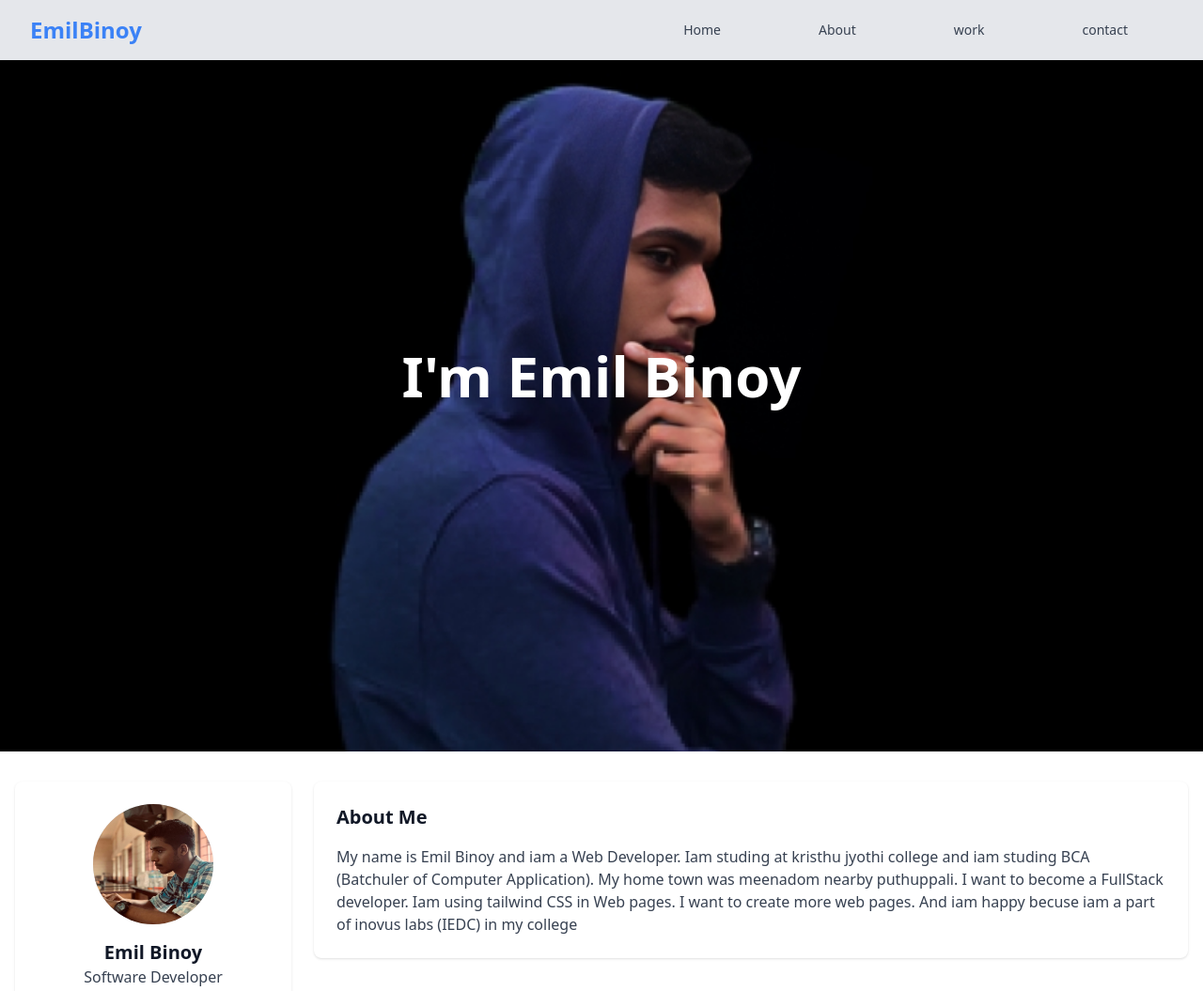
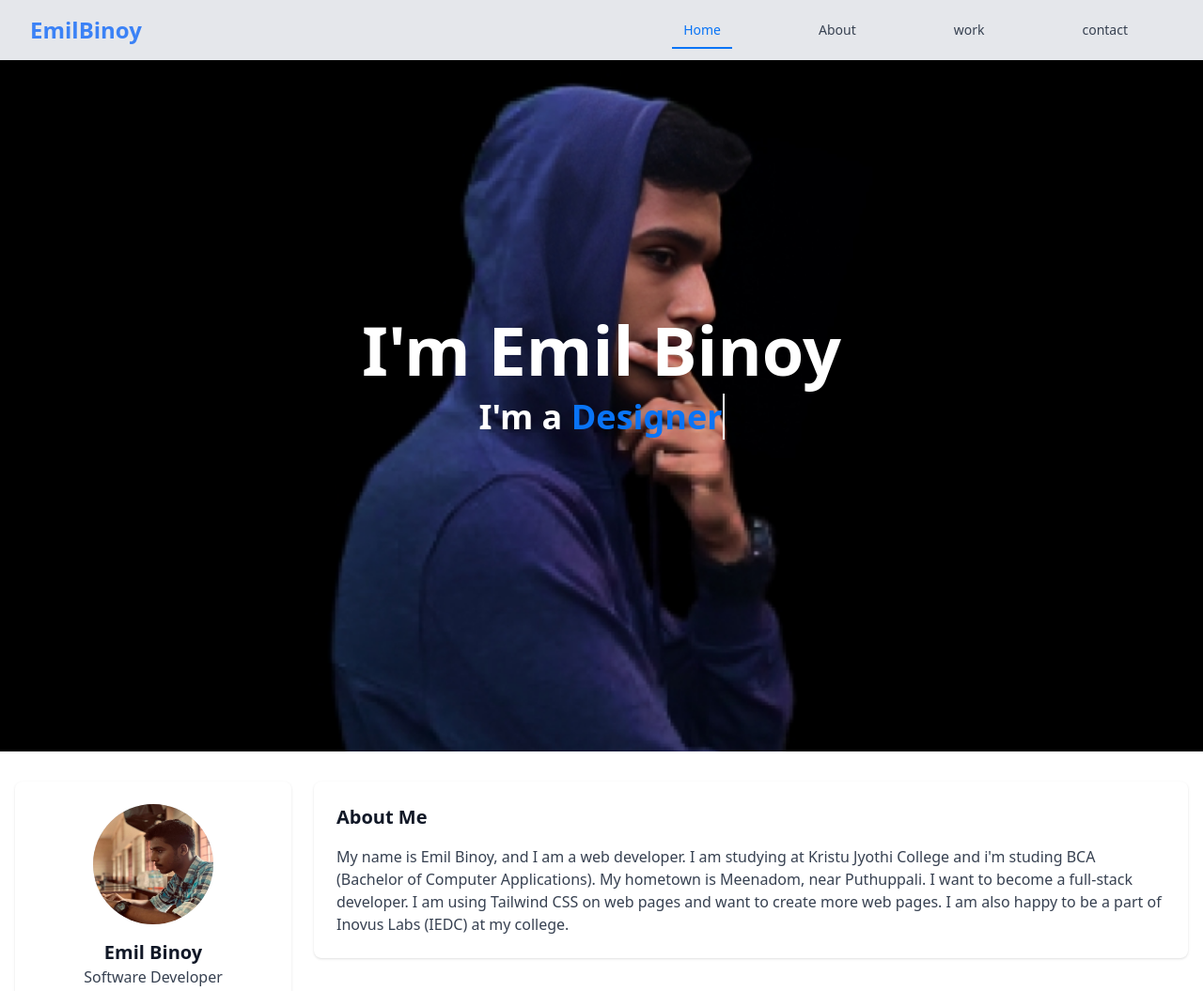
Before and after one commit to just-a-user-emil/portfolio, a plain HTML site: page index.html in a window 1280 px wide. Shown: the top 1055 px of the page at 94% size. Drawn offline with nearby package versions, Linux system fonts and the light colour scheme.

Commit message:
added new text

```diff
--- a/index.html
+++ b/index.html
@@ -106,9 +106,16 @@
 
        <!-- parallax -->
 
-    <section class="parallax flex items-center justify-center text-white" id="home">
-        <h1 class="text-6xl font-bold">I'm Emil Binoy</h1>
+       <section class="parallax flex items-center justify-center text-white" id="home">
+        <div class="text-center">
+            <h1 class="text-7xl font-bold first">I'm Emil Binoy</h1>
+            <h2 class="text-4xl mt-4 font-bold second">
+                <span class="wrap">I'm a</span>
+                <a href="" class="typewrite" data-period="2000" data-type='[ "Web Developer", "Designer", "College Student"]'></a>
+            </h2>
+        </div>
     </section>
+
 
 
     <!-- about  -->
@@ -194,9 +201,11 @@
                 <div class="col-span-4 sm:col-span-9">
                     <div class="bg-white shadow rounded-lg p-6 bg-white dark:bg-gray-900">
                         <h2 class="text-xl font-bold mb-4 text-gray-900 dark:text-white">About Me</h2>
-                        <p class="text-gray-700 dark:text-gray-400">My name is Emil Binoy and iam a Web Developer. Iam studing at kristhu jyothi college and iam studing BCA (Batchuler of Computer Application).
-                        My home town was meenadom nearby puthuppali. I want to become a FullStack developer. Iam using tailwind CSS in Web pages. I want to create
-                        more web pages. And iam happy becuse iam a part of inovus labs (IEDC) in my college
+                        <p class="text-gray-700 dark:text-gray-400">My name is Emil Binoy, and I am a web developer. I am studying at Kristu Jyothi College and i'm studing BCA (Bachelor of Computer Applications).
+                             My hometown is Meenadom, near Puthuppali. I want to become a full-stack developer. I am using Tailwind CSS on web pages and want to create more web pages.
+                             I am also happy to be a part of Inovus Labs (IEDC) at my college.
+
+
 
                         </p>
                     </div>
@@ -215,8 +224,8 @@
                                     </p>
                                 </div>
                                     <p class="mt-2 dark:text-gray-400">
-                                            I was learned many tags in html and i learned different type features and uses of CSS
-                                            it was an amazing experience for me. I do many of websites and i made a portfolio for me.
+                                        I have learned many tags in HTML and different features and uses of CSS. It was an amazing experience for me.
+                                        I have created many websites and made a portfolio for myself.
                                     </p>
                             </div>
                             <div class="mb-6">
@@ -228,8 +237,8 @@
                                     </p>
                                 </div>
                                     <p class="mt-2 dark:text-gray-400">
-                                            I learned TailWind in inovus labs. First i learned what is the use of  TailWind after
-                                            that i do many of websites with help of TailWind and Chatgpt also that the pages become responive web pages
+                                        I learned Tailwind at Inovus Labs. First, I learned the use of Tailwind, and after that, I created many websites with its help,
+                                        along with ChatGPT. This allowed the pages to become responsive.
                                     </p>
                             </div>
                             <div class="mb-6">
@@ -241,10 +250,9 @@
                                     </p>
                                 </div>
                                 <p class="mt-2 dark:text-gray-400">
-                                            I learned Arduino in STEPONE program contected by inovus labs. That was an amazing experience.
-                                            I do many thins with arduino example; light blinking and with IR sensor at the last i do a project
-                                            with Arduiono when any object comes front of the super sonic sencor the light will blink and the buzzer
-                                            will make sound.
+                                    I learned Arduino in the STEPONE program conducted by Inovus Labs. It was an amazing experience. I did many things with Arduino,
+                                    such as making lights blink and using an IR sensor. For my final project,
+                                    I created a system where a light blinks and a buzzer sounds when an object comes in front of the ultrasonic sensor.
                                 </p>
                             </div>
                         </div>
@@ -369,9 +377,11 @@
 
             <!-- About Me Section -->
             <div class="section-card p-6 md:p-12">
-                <h2 class="mb-4 text-2xl font-bold text-gray-800 dark:text-white">About Me</h2>
+
                 <p class="text-lg text-gray-600 dark:text-slate-400">
-                    Thank you for visiting our website! If you have any questions, comments, or inquiries, please don't hesitate to reach out. Whether you're interested in collaborating, seeking support, or just want to chat, I'd be delighted to hear from you. You can contact me directly through the form below, and I'll get back to you as soon as possible. Looking forward to connecting with you!.
+                    I'm here to help with any questions or concerns you may have. Please use the contact form below or email me directly for any inquiries about my services,
+                     projects, or collaborations. I strive to respond to all messages promptly and will do my best to provide the information or assistance you need.
+                     Thank you for reaching out, and I look forward to connecting with you soon.
                 </p>
                 <ul class="mt-6 space-y-4">
                     <li class="flex items-start">
@@ -490,5 +500,6 @@
     </div>
     </section>
   <script src="script.js"></script>
+
 </body>
 </html>
--- a/portfoliyo.css
+++ b/portfoliyo.css
@@ -9,12 +9,17 @@ nav{
 }
 
 .parallax {
-    background-image: url('me.png'); /* Replace with your image URL */
-    background-attachment: fixed; /* Fixes the background image relative to the viewport */
-    background-position: center; /* Centers the background image */
-    background-size: cover; /* Ensures the image covers the entire element */
-    background-repeat: no-repeat; /* Prevents repeating of the background image */
-    height: 100vh; /* Makes the parallax section full viewport height */
+    background-image: url('me.png'); /* Add your background image */
+    background-size: cover; /* Ensure the background image covers the element */
+    background-position: center; /* Center the background image */
+    background-attachment: fixed; /* Fix background image for parallax effect */
+    color: white;
+    display: flex;
+    align-items: center;
+    justify-content: center;
+    text-align: center;
+    height: 100vh; /* Full height of viewport */
+    width: 100%; /* Full width of viewport */
 }
 
 .navbar-link {
@@ -99,18 +104,24 @@ nav{
     padding-bottom: 1em;
 }
 
+.typewrite{
+    color: #0974f6;
+}
 
 
 @media (max-width: 767px) {
     .parallax {
         background-attachment: scroll; /* Changes fixed background to scroll on smaller screens */
-        height: 60vh;
+        height: 70vh;
     }
 
     .parallax h1 {
-        font-size: 2rem; /* Adjust text size for smaller screens */
+        font-size: 2.5rem; /* Adjust text size for smaller screens */
+        margin-top: 100px;
+    }
+    .parallax h2{
+        font-size: 1.5rem;
     }
 
 
-
 }
--- a/script.js
+++ b/script.js
@@ -35,6 +35,19 @@ document.addEventListener('DOMContentLoaded', function () {
   });
 });
 
+ // JavaScript to handle active link on scroll
+ const sections = document.querySelectorAll('section[id]');
+ const navLinks = document.querySelectorAll('.navbar-link');
+
+ function setActiveLink() {
+     let index = sections.length;
+     while (--index && window.scrollY + 5 < sections[index].offsetTop) {}
+     navLinks.forEach((link) => link.classList.remove('active'));
+     navLinks[index].classList.add('active');
+ }
+ window.addEventListener('scroll', setActiveLink);
+      setActiveLink();  // Initial check to set active link on page load
+
 function sendMail() {
   var name = encodeURIComponent(document.getElementById('name').value);
   var email = encodeURIComponent(document.getElementById('email').value);
@@ -44,3 +57,60 @@ function sendMail() {
 
   window.location.href = "mailto:emilbinoy06@gmail.com?subject=" + encodeURIComponent(subject) + "&body=" + body;
 }
+
+var TxtType = function(el, toRotate, period) {
+  this.toRotate = toRotate;
+  this.el = el;
+  this.loopNum = 0;
+  this.period = parseInt(period, 10) || 2000;
+  this.txt = '';
+  this.tick();
+  this.isDeleting = false;
+};
+
+TxtType.prototype.tick = function() {
+  var i = this.loopNum % this.toRotate.length;
+  var fullTxt = this.toRotate[i];
+
+  if (this.isDeleting) {
+  this.txt = fullTxt.substring(0, this.txt.length - 1);
+  } else {
+  this.txt = fullTxt.substring(0, this.txt.length + 1);
+  }
+
+  this.el.innerHTML = '<span class="wrap">'+this.txt+'</span>';
+
+  var that = this;
+  var delta = 200 - Math.random() * 100;
+
+  if (this.isDeleting) { delta /= 2; }
+
+  if (!this.isDeleting && this.txt === fullTxt) {
+  delta = this.period;
+  this.isDeleting = true;
+  } else if (this.isDeleting && this.txt === '') {
+  this.isDeleting = false;
+  this.loopNum++;
+  delta = 500;
+  }
+
+  setTimeout(function() {
+  that.tick();
+  }, delta);
+};
+
+window.onload = function() {
+  var elements = document.getElementsByClassName('typewrite');
+  for (var i=0; i<elements.length; i++) {
+      var toRotate = elements[i].getAttribute('data-type');
+      var period = elements[i].getAttribute('data-period');
+      if (toRotate) {
+        new TxtType(elements[i], JSON.parse(toRotate), period);
+      }
+  }
+  // INJECT CSS
+  var css = document.createElement("style");
+  css.type = "text/css";
+  css.innerHTML = ".typewrite > .wrap { border-right: 0.08em solid #fff}";
+  document.body.appendChild(css);
+};
```
